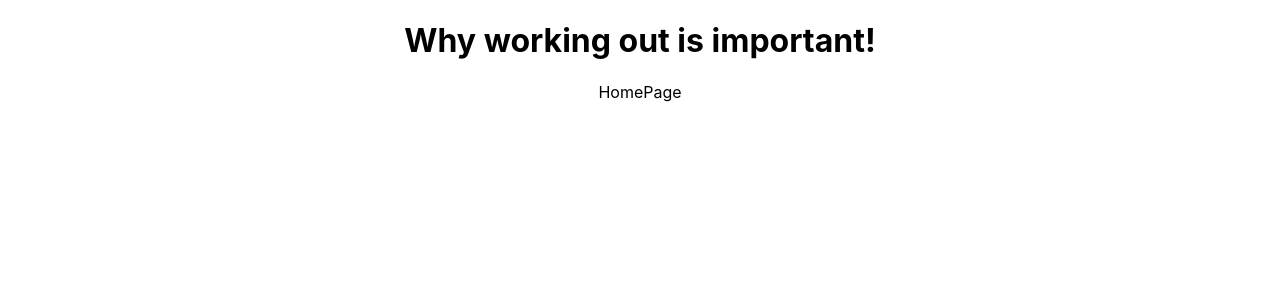
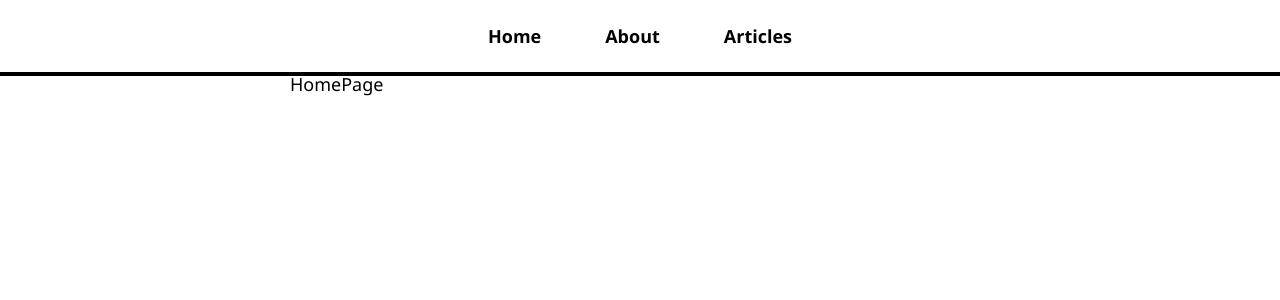
Before and after one commit to JohanFernandoLema/BlogGenerator_React, a React (Create React App) app: page / in a window 1280 px wide. Shown: the top 300 px of the page. Built offline with nearby package versions, Linux system fonts and the light colour scheme.

Commit message:
navbar designed and styled

```diff
--- a/src/App.css
+++ b/src/App.css
@@ -1,38 +1,117 @@
-.App {
-  text-align: center;
+body {
+  font-family: 'Segoe UI', Tahoma, Geneva, Verdana, sans-serif;
+  font-size: 18px;
 }
 
-.App-logo {
-  height: 40vmin;
-  pointer-events: none;
+button {
+  padding: 16px;
+  font-family: 'Segoe UI', Tahoma, Geneva, Verdana, sans-serif;
+  font-size: 16px;
+  background-color: black;
+  color: white;
+  border-radius: 8px;
+  cursor: pointer;
 }
 
-@media (prefers-reduced-motion: no-preference) {
-  .App-logo {
-    animation: App-logo-spin infinite 20s linear;
-  }
+h3,
+h4 {
+  margin-bottom: 0;
 }
 
-.App-header {
-  background-color: #282c34;
-  min-height: 100vh;
-  display: flex;
-  flex-direction: column;
-  align-items: center;
-  justify-content: center;
-  font-size: calc(10px + 2vmin);
+nav {
+  border-bottom: 4px solid black;
+  text-align: center;
+  position: fixed;
+  top: 0;
+  width: 100%;
+  background: white;
+}
+
+nav ul {
+  list-style-type: none;
+  margin: 0;
+  padding: 0;
+}
+
+nav li {
+  display: inline-block;
+  padding-top: 24px;
+  padding-bottom: 24px;
+}
+
+nav a {
+  text-decoration: none;
+  color: black;
+  font-weight: bold;
+  padding: 24px 32px;
+}
+
+nav a:hover {
+  background: black;
   color: white;
 }
 
-.App-link {
-  color: #61dafb;
+#page-body {
+  max-width: 700px;
+  margin: auto;
+  padding-top: 72px;
 }
 
-@keyframes App-logo-spin {
-  from {
-    transform: rotate(0deg);
-  }
-  to {
-    transform: rotate(360deg);
-  }
+.article-list-item {
+  text-decoration: none;
+  color: black;
+  padding: 16px 0 0 0;
 }
+
+.article-list-item p {
+  padding-bottom: 32px;
+  border-bottom: 2px solid black;
+}
+
+#add-comment-form {
+  border-bottom: 2px solid black;
+  padding: 16px;
+}
+
+#add-comment-form h3 {
+  margin-bottom: 16px;
+}
+
+input,
+textarea {
+  display: block;
+  width: 300px;
+  padding: 8px;
+  border-radius: 8px;
+  font-family: 'Segoe UI', Tahoma, Geneva, Verdana, sans-serif;
+  font-size: 18px;
+  border: 2px solid black;
+  margin-bottom: 16px;
+}
+
+.error {
+  padding: 8px;
+  border-radius: 4px;
+  background-color: pink;
+}
+
+#add-comment-form button {
+  width: 320px;
+}
+
+#upvotes-section button,
+p {
+  display: inline-block;
+  margin-right: 16px;
+}
+
+.comment {
+  border-bottom: 2px solid black;
+  padding: 16px;
+}
+
+.nav-right {
+  position: absolute;
+  top: 8px;
+  right: 8px;
+}
--- a/src/App.js
+++ b/src/App.js
@@ -4,18 +4,24 @@ import HomePage from './pages/HomePage'
 import ArticlePage from './pages/ArticlePage'
 import ArticlesListPage from './pages/ArticlesListPage'
 import AboutPage from './pages/AboutPage'
+import NavBar from './NavBar'
 
 function App() {
   return (
     <BrowserRouter>
       <div className="App">
-        <h1>Why working out is important!</h1>
-        <Routes>
-          <Route path="/" element={<HomePage />} />
-          <Route path="/about" element={<AboutPage />} />
-          <Route path="/articles" element={<ArticlePage />} />
-          <Route path="/articles/:articleId " element={<ArticlesListPage />} />
-        </Routes>
+        <NavBar />
+        <div id="page-body">
+          <Routes>
+            <Route path="/" element={<HomePage />} />
+            <Route path="/about" element={<AboutPage />} />
+            <Route path="/articles" element={<ArticlePage />} />
+            <Route
+              path="/articles/:articleId "
+              element={<ArticlesListPage />}
+            />
+          </Routes>
+        </div>
       </div>
     </BrowserRouter>
   )
--- /dev/null
+++ b/src/NavBar.js
@@ -0,0 +1,20 @@
+import { Link } from 'react-router-dom'
+
+const NavBar = () => {
+  return (
+    <nav>
+      <ul>
+        <li>
+          <Link to={'/'}>Home</Link>
+        </li>
+        <li>
+          <Link to={'/about'}> About</Link>
+        </li>
+        <li>
+          <Link to={'/articles'}>Articles</Link>
+        </li>
+      </ul>
+    </nav>
+  )
+}
+export default NavBar
```
Also changed, not shown: src/index.js (+8 -8 lines).
